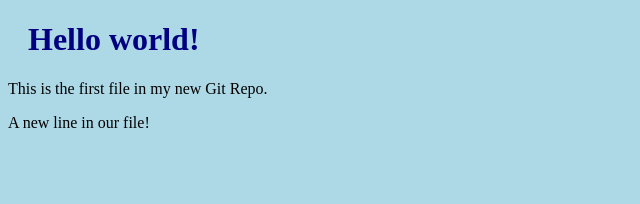
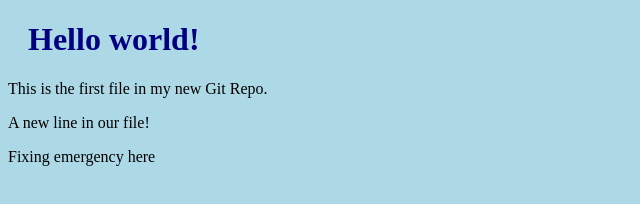
Before and after one commit to fractalcone/fractalcone.github.io, a plain HTML site: page index.html in a window 1280 px wide. Shown: the whole page, without its empty margins (0-640 px from the left). Drawn offline with Linux system fonts and the light colour scheme.

Commit message:
Made emergency fix

```diff
--- a/index.html
+++ b/index.html
@@ -9,6 +9,6 @@
 <h1>Hello world!</h1>
 <p>This is the first file in my new Git Repo.</p>
 <p>A new line in our file!</p>
-
+<p>Fixing emergency here</p>
 </body>
 </html>
```
